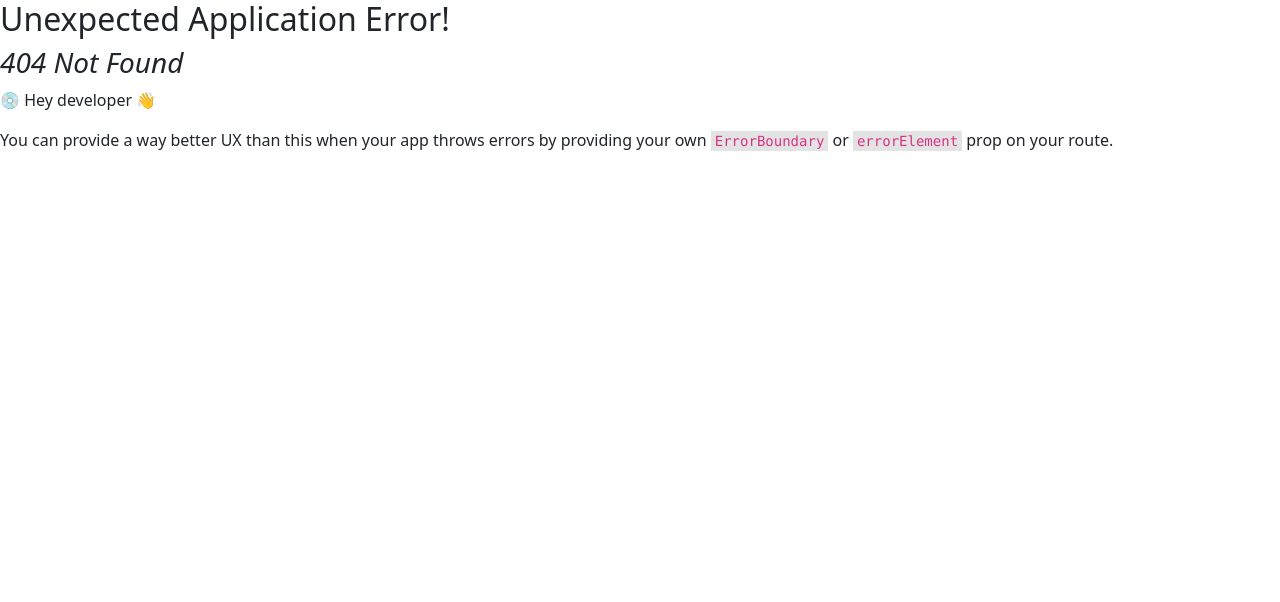
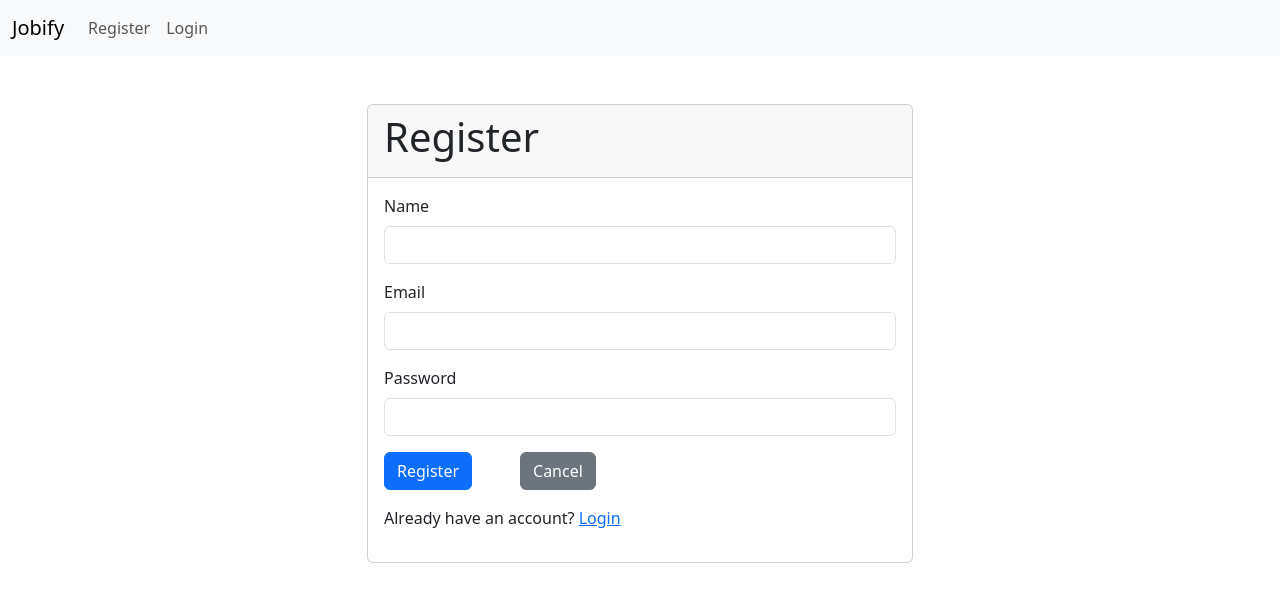
Before and after one commit to githubscientist/re-fsd61wde, a React (Vite) app: page /register in a window 1280 px wide. Before the commit this address had no page. Shown: the top 602 px of the page. Built offline with nearby package versions, Linux system fonts and the light colour scheme.

Commit message:
home page + register + login pages done

```diff
--- /dev/null
+++ b/src/components/Login.jsx
@@ -0,0 +1,39 @@
+import { Link } from "react-router-dom";
+
+const Login = () => {
+
+    const handleCancel = () => {
+        window.history.back();
+    }
+
+    return (
+        <div className="container mt-5">
+            <div className="row">
+                <div className="col-md-6 offset-md-3">
+                    <div className="card">
+                        <div className="card-header">
+                            <h1>Login</h1>
+                        </div>
+                        <div className="card-body">
+                            <form>
+                                <div className="mb-3">
+                                    <label htmlFor="email" className="form-label">Email</label>
+                                    <input type="email" className="form-control" id="email" />
+                                </div>
+                                <div className="mb-3">
+                                    <label htmlFor="password" className="form-label">Password</label>
+                                    <input type="password" className="form-control" id="password" />
+                                </div>
+                                <button type="submit" className="btn btn-primary">Login</button>
+                                <button type="button" className="btn btn-secondary mx-5" onClick={handleCancel}>Cancel</button>
+                                <p className="mt-3">Don't have an account? <Link to="/register">Register</Link></p>
+                            </form>
+                        </div>
+                    </div>
+                </div>
+            </div>
+        </div>
+    )
+}
+
+export default Login
--- /dev/null
+++ b/src/components/Register.jsx
@@ -0,0 +1,43 @@
+import { Link } from "react-router-dom"
+
+const Register = () => {
+
+    const handleCancel = () => {
+        window.history.back()
+    }
+
+    return (
+        <div className="container mt-5">
+            <div className="row">
+                <div className="col-md-6 offset-md-3">
+                    <div className="card">
+                        <div className="card-header">
+                            <h1>Register</h1>
+                        </div>
+                        <div className="card-body">
+                            <form>
+                                <div className="mb-3">
+                                    <label htmlFor="name" className="form-label">Name</label>
+                                    <input type="text" className="form-control" id="name" />
+                                </div>
+                                <div className="mb-3">
+                                    <label htmlFor="email" className="form-label">Email</label>
+                                    <input type="email" className="form-control" id="email" />
+                                </div>
+                                <div className="mb-3">
+                                    <label htmlFor="password" className="form-label">Password</label>
+                                    <input type="password" className="form-control" id="password" />
+                                </div>
+                                <button type="submit" className="btn btn-primary">Register</button>
+                                <button type="button" className="btn btn-secondary mx-5" onClick={handleCancel}>Cancel</button>
+                                <p className="mt-3">Already have an account? <Link to="/login">Login</Link></p>
+                            </form>
+                        </div>
+                    </div>
+                </div>
+            </div>
+        </div>
+    )
+}
+
+export default Register
--- /dev/null
+++ b/src/pages/Home.jsx
@@ -0,0 +1,26 @@
+const Home = () => {
+    return (
+        <div>
+            <div className="container mt-5">
+                <div className="row">
+                    <div className="col-md-6 offset-md-3">
+                        <div className="card">
+                            <div className="card-header">
+                                <h1>Home</h1>
+                            </div>
+                            <div className="card-body">
+                                <p>Welcome to Jobify</p>
+
+                                <p>Jobify is a job board for developers. We have job listings for front-end developers, back-end developers, full-stack developers, and more.</p>
+
+                                <p>Sign up for an account to apply for jobs, or post a job listing if you're looking to hire a developer.</p>
+                            </div>
+                        </div>
+                    </div>
+                </div>
+            </div>
+        </div>
+    )
+}
+
+export default Home;
--- /dev/null
+++ b/src/wrappers/HomeNav.jsx
@@ -0,0 +1,29 @@
+import { Link, Outlet } from "react-router-dom";
+
+const HomeNav = () => {
+    return (
+        <div>
+            <div className="navbar navbar-expand-lg navbar-light bg-light">
+                <div className="container-fluid">
+                    <Link className="navbar-brand" to="/">Jobify</Link>
+                    <button className="navbar-toggler" type="button" data-bs-toggle="collapse" data-bs-target="#navbarNav" aria-controls="navbarNav" aria-expanded="false" aria-label="Toggle navigation">
+                        <span className="navbar-toggler-icon" />
+                    </button>
+                    <div className="collapse navbar-collapse" id="navbarNav">
+                        <ul className="navbar-nav">
+                            <li className="nav-item">
+                                <Link className="nav-link" to="/register">Register</Link>
+                            </li>
+                            <li className="nav-item">
+                                <Link className="nav-link" to="/login">Login</Link>
+                            </li>
+                        </ul>
+                    </div>
+                </div>
+            </div>
+            <Outlet />
+        </div>
+    )
+}
+
+export default HomeNav;
```
Also changed, not shown: src/App.jsx (+19 -1 lines), 1 other file (tests, documents, lock files or other folders).
